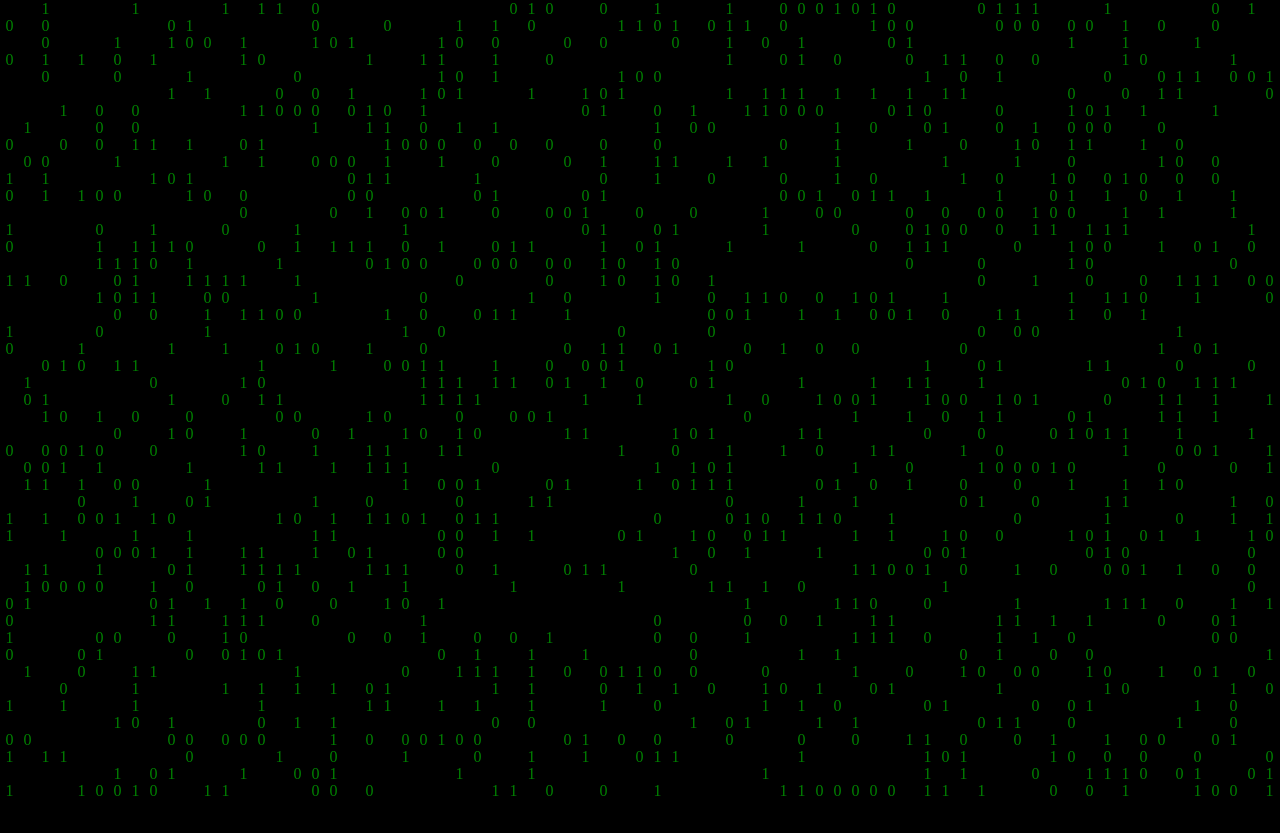
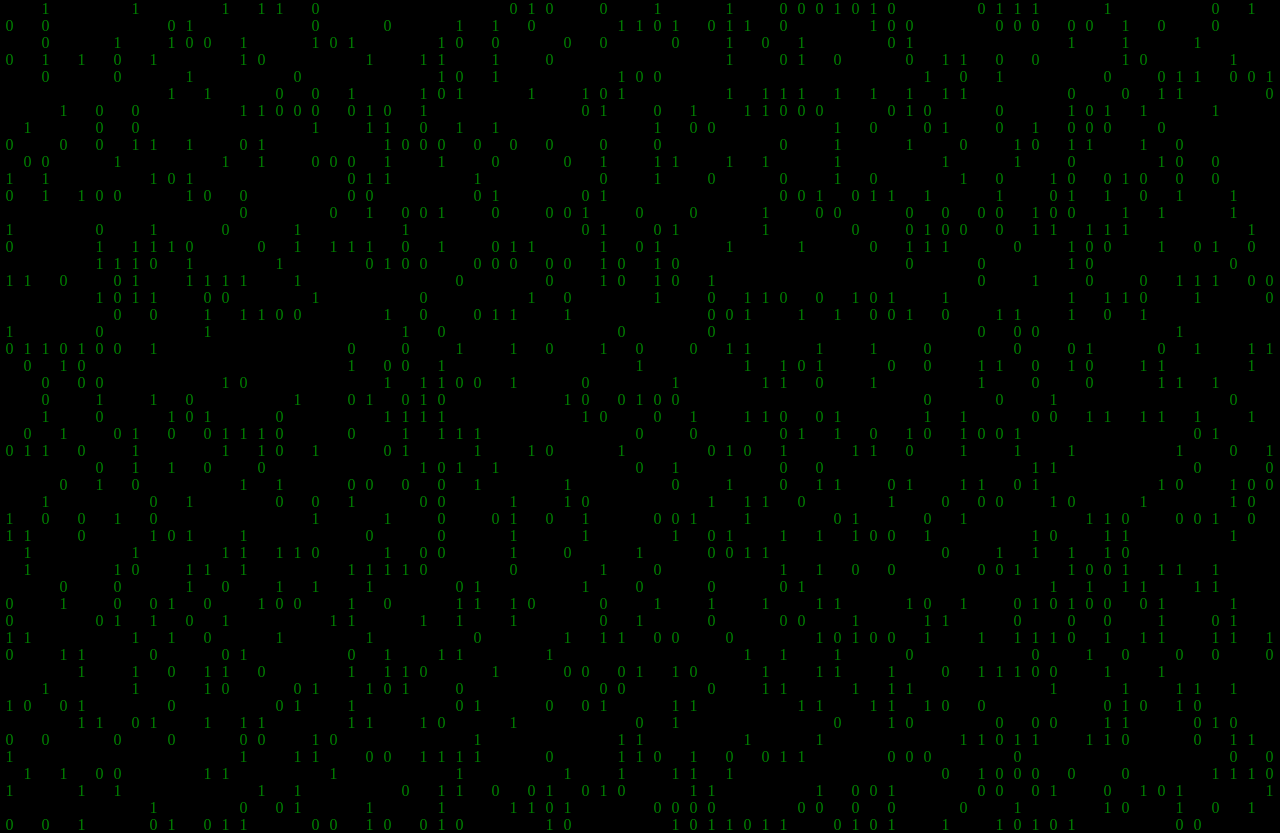
Before and after one commit to Nikurasukun/webterminalrain, a plain HTML site: page index.html in a window 1280 px wide. Before the commit the page ends 800 px from the top, so only its background shows below. Drawn offline with Linux system fonts and the light colour scheme.

Commit message:
Tried workaround for ipad

```diff
--- a/index.html
+++ b/index.html
@@ -57,7 +57,11 @@
             matrixbox.appendChild(spanline);
             var characterHeight = matrixbox.getElementsByTagName('span')[0].offsetHeight;
             //alert(characterHeight);
-            howmanycharacter = window.innerHeight / characterHeight;
+            var multiplicator = window.devicePixelRatio;
+            if(devicePixelRatio != 1 ){
+                multiplicator = window.devicePixelRatio * 2;
+            }
+            howmanycharacter = window.innerHeight / characterHeight * multiplicator + 2;
             //alert(howmanycharacter);
             matrixbox.innerHTML = "";
 
--- a/style/style.css
+++ b/style/style.css
@@ -5,6 +5,8 @@
 
 body {
   background-color: black;
+  height: 100%;
+  overflow: hidden;
 }
 
 #matrixbox {
```
